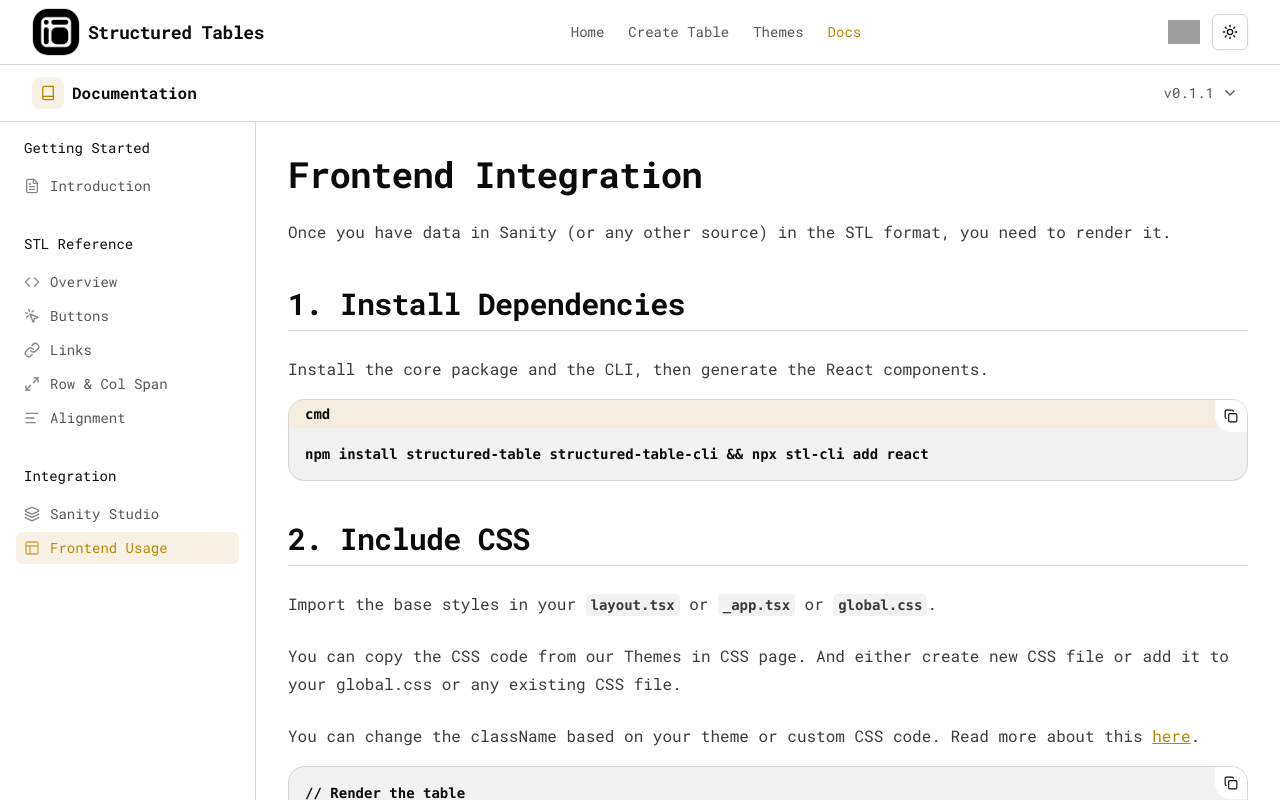
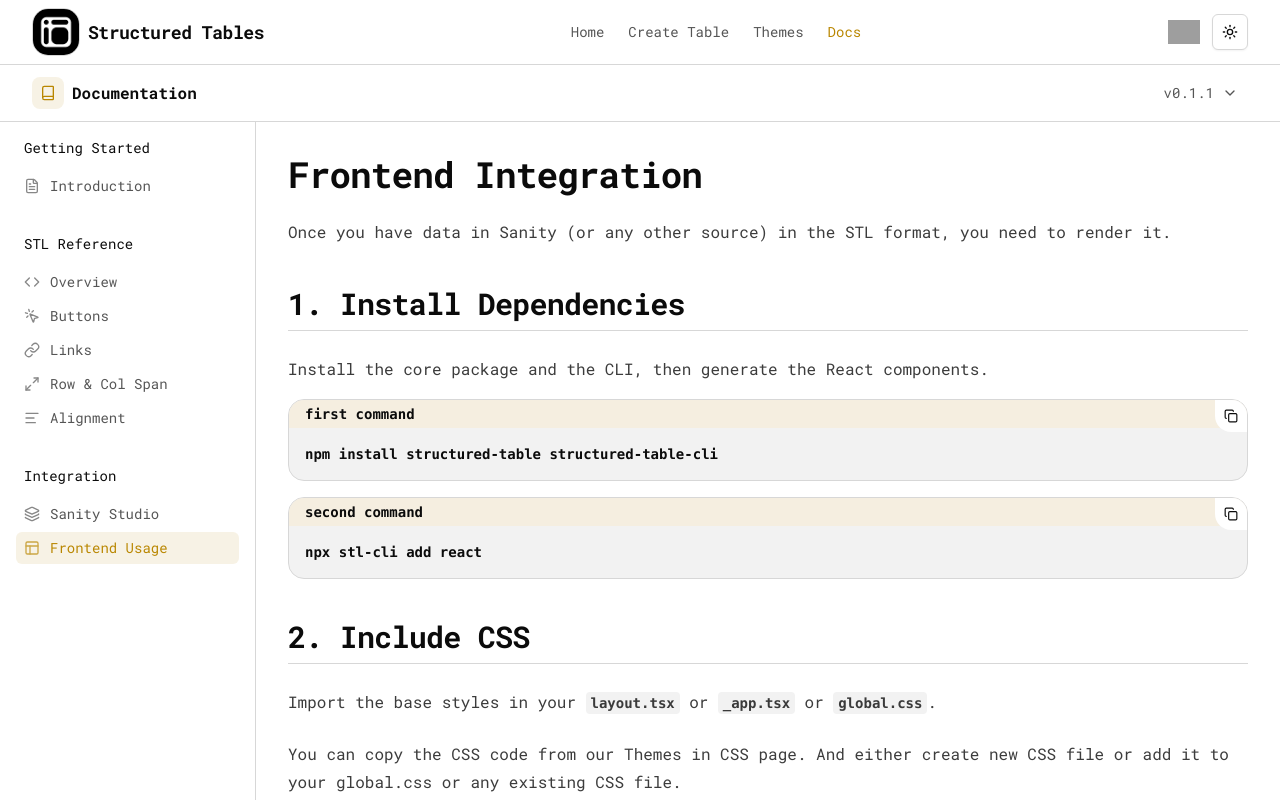
Before and after one commit to ameghcoder/structured-table, a Next.js app in the folder apps/web/: page /docs/integration/frontend in a window 1280 px wide. Shown: the top 800 px of the page. Built offline with nearby package versions, Linux system fonts and the light colour scheme; grey boxes are pictures that could not be loaded.

Commit message:
Fixed: command for STL frontend integration

```diff
--- a/apps/web/src/app/docs/integration/frontend/page.tsx
+++ b/apps/web/src/app/docs/integration/frontend/page.tsx
@@ -1,4 +1,4 @@
-import { TypographyH1, TypographyH2, TypographyH3, TypographyP, TypographyList, TypographyBlockCode, TypographyInlineCode, TypographyLink, TypographyMuted } from "@/components/ui/typography"
+import { TypographyH1, TypographyH2, TypographyP, TypographyList, TypographyBlockCode, TypographyInlineCode, TypographyLink } from "@/components/ui/typography"
 import Link from "next/link"
 import { Metadata } from 'next';
 
@@ -19,8 +19,11 @@ export default function FrontendIntegrationPage() {
             <TypographyP>
                 Install the core package and the CLI, then generate the React components.
             </TypographyP>
-            <TypographyBlockCode lang="cmd">
-                npm install structured-table structured-table-cli && npx stl-cli add react
+            <TypographyBlockCode lang="first command">
+                npm install structured-table structured-table-cli
+            </TypographyBlockCode>
+            <TypographyBlockCode lang="second command">
+                npx stl-cli add react
             </TypographyBlockCode>
 
             <TypographyH2 className="mt-10">2. Include CSS</TypographyH2>
```
